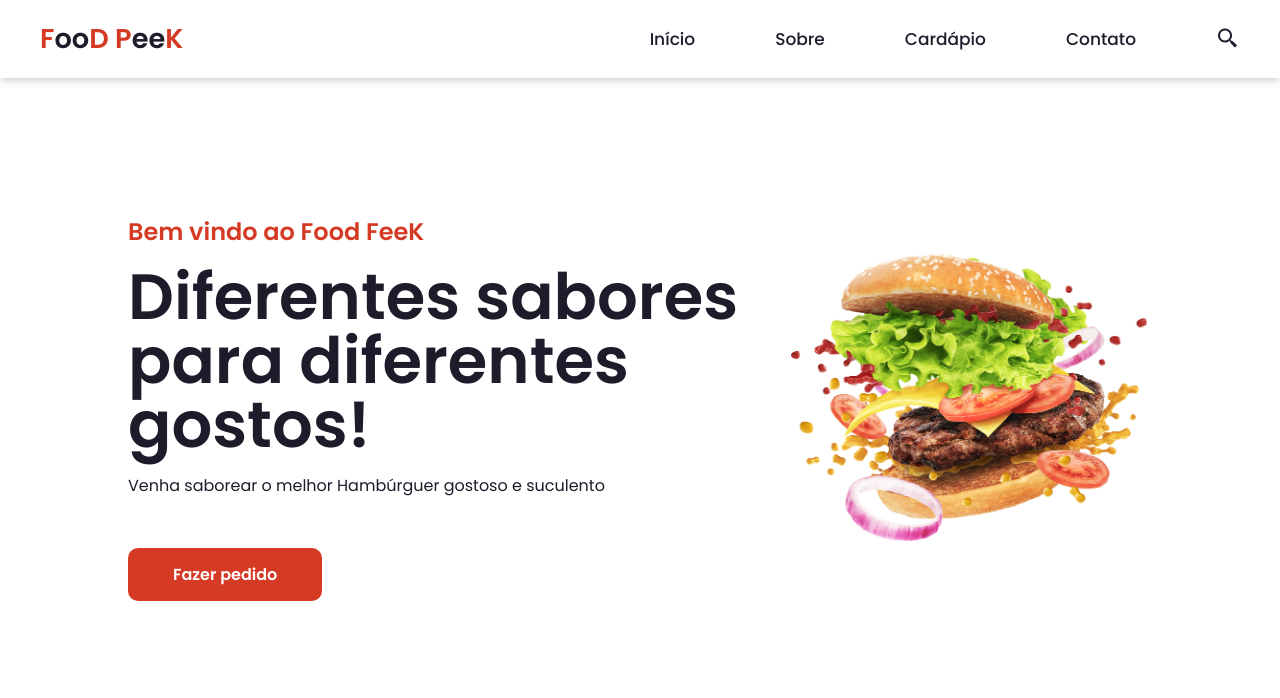
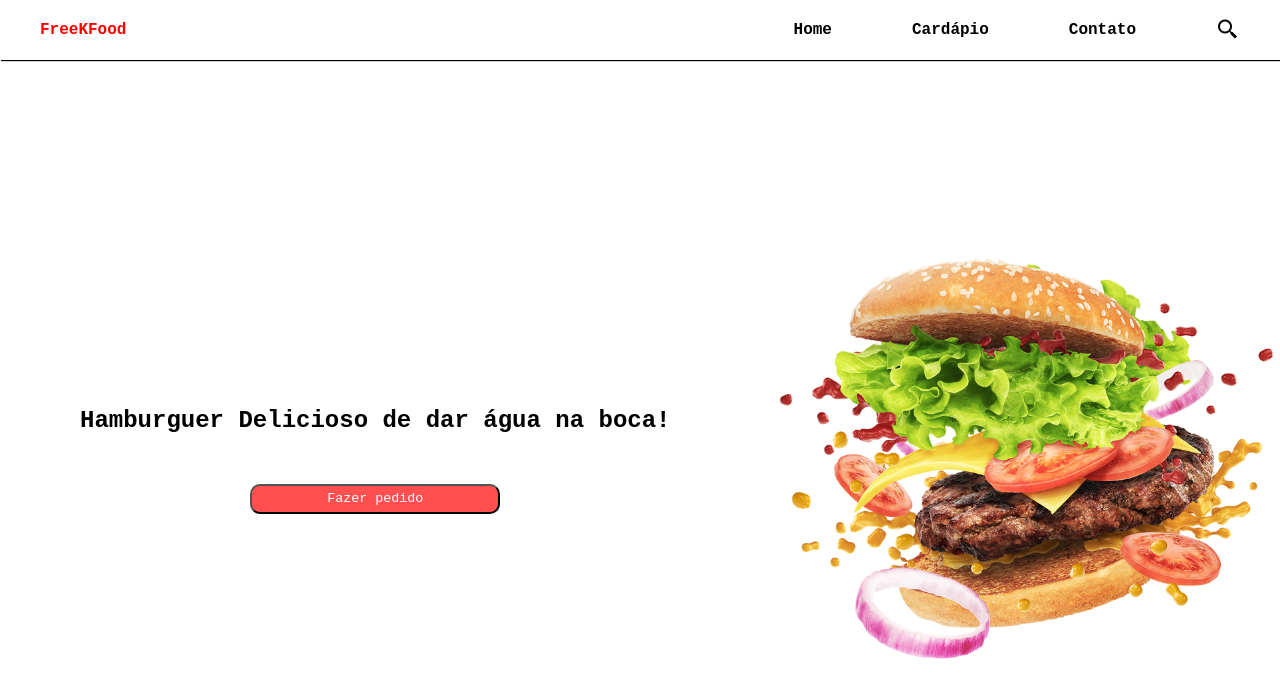
Before and after one commit to tiagoefrens/Landing-page-hamburgueria, a plain HTML site: page index.html in a window 1280 px wide. Drawn offline with nearby package versions, Linux system fonts and the light colour scheme.

Commit message:
alterações

```diff
--- a/index.html
+++ b/index.html
@@ -3,22 +3,21 @@
 <head>
     <meta charset="UTF-8">
     <meta name="viewport" content="width=device-width, initial-scale=1.0">
+    <link rel="stylesheet" href="style.css">
     <link href='https://unpkg.com/boxicons@2.1.4/css/boxicons.min.css' rel='stylesheet'>
-    <link rel="stylesheet" href="style.css">
     <script src="script.js" defer></script>
-    <title>Hambúrgueria</title>
-
+    <title>LP Hamburgueria</title>
 </head>
 <body>
     <header>
         <nav class="navigation">
-            <a href="#" class="logo">F<span>oo</span>D P<span>ee</span>K</a>
+            <a href="#" class="logo">FreeKFood</a>
             <ul class="nav-menu">
-                <li class="nav-item"><a href="#">Início</a></li>
-                <li class="nav-item"><a href="#">Sobre</a></li>
+                <li class="nav-item"><a href="#">Home</a></li>
                 <li class="nav-item"><a href="#">Cardápio</a></li>
                 <li class="nav-item"><a href="#">Contato</a></li>
                 <i class='bx bx-search-alt-2'></i>
+
             </ul>
             <div class="menu">
                 <span class="bar"></span>
@@ -27,19 +26,17 @@
             </div>
         </nav>
     </header>
+
     <main>
         <section class="home">
-            <div class="home-text">
-                <h4 class="text-h4">Bem vindo ao Food FeeK</h4>
-                <h1 class="text-h1">Diferentes sabores para diferentes gostos!</h1>
-                <p>Venha saborear o melhor Hambúrguer gostoso e suculento</p>
-                <a href="#" class="home-btn">Fazer pedido</a>
+            <div class="text">
+                <h1>Hamburguer Delicioso de dar água na boca!</h1>
+                <button class="btn">Fazer pedido</button>
+            </div>
+            <div class="img"><img src="img/imagem.png" alt=""></div>
 
-            </div>
-            <div class="home-img">
-                <img src="img/imagem.png" alt="hamburguer">
-            </div>
         </section>
     </main>
+
 </body>
 </html>
--- a/script.js
+++ b/script.js
@@ -1,7 +1,8 @@
 const menu = document.querySelector('.menu');
 const navMenu = document.querySelector('.nav-menu');
 
-menu.addEventListener('click', () =>{
+menu.addEventListener('click',()=>{
+
     menu.classList.toggle('ativo');
     navMenu.classList.toggle('ativo');
 })
--- a/style.css
+++ b/style.css
@@ -1,24 +1,15 @@
-@import url('https://fonts.googleapis.com/css2?family=Inter&family=Josefin+Sans:wght@100&family=Poppins:wght@300;400;500;600&display=swap');
-
 *{
     margin: 0;
     padding: 0;
     box-sizing: border-box;
-    font-family: 'Poppins', sans-serif;
+    text-decoration: none;
     list-style: none;
-    text-decoration: none;
-
-}
-
-:root{
-    --red: #d53A25;
-    --white: #fff;
-    --dark: #1e1c2a;
+    font-family: 'Courier New', Courier, monospace;
 }
 
 body{
-    color: var(--dark);
-    background-color: var(--white);
+    color: black;
+    background: white;
 }
 
 .navigation{
@@ -26,113 +17,110 @@ body{
     align-items: center;
     justify-content: space-between;
     padding: 18px 40px;
-    box-shadow: 0 0.1rem 0.5rem #ccc;
+    box-shadow: 1px 1px 1px black;
     width: 100%;
-    background-color: var(--white);
-    transition: all 0.5s ;
-    position: fixed;
+    transition: all 0.3s;
 }
 
-.navigation .logo{
-    color: var(--red);
-    font-size: 1.7rem;
-    font-weight: 600;
+.navigation ul li a{
+    font-size: 1rem;
+    color: black;
 }
 
-.logo span{
-    color: var(--dark);
+.navigation ul li a:hover{
+    color: red;
+    transition: all 0.5s;
 }
 
-.navigation ul{
+.nav-menu{
     display: flex;
     align-items: center;
     gap: 5rem;
+    font-weight: 600;
+    color: black;
 }
-.navigation ul li a {
-    color: var(--dark);
-    font-size: 17px;
-    font-weight: 500;
-    transition: all 0.5s;
+
+.logo{
+    color: red;
+    font-weight: bolder;
 }
-.navigation ul li a:hover{
-    color: var(--red);
+
+.navigation i{
+    font-size: 1.5rem;
+    cursor: pointer;
 }
-.navigation i {
-    cursor: pointer;
-    font-size: 1.5rem;
-}
+
 .menu{
     cursor: pointer;
     display: none;
 }
+
 .menu .bar{
    display: block;
    width: 28px;
    height: 3px;
    border-radius: 3px;
-    background-color: var(--dark);
+   background: black;
    margin: 5px auto;
-    transition: all 0.3s;
+   transition: all 0.5s;
 }
-.menu .bar:nth-child(1),
-.menu .bar:nth-child(3){
-    background-color: var(--red);
-}
+
 .home{
     width: 100%;
     height: 100vh;
     display: flex;
+    justify-content: space-between;
     align-items: center;
-    justify-content: space-between;
-    padding: 0 10%;
-}
-.home .text{
-    max-width: 37rem;
-}
-.home .home-text .text-h4{
-    font-size: 1.5rem;
-    color: var(--red);
-    margin-bottom: 1rem;
-}
-.home .home-text .text-h1{
-    font-size: 4rem;
-    margin-bottom: 1rem;
-    line-height: 4rem;
-}
-.home .home-text p{
-    margin-bottom: 4rem;
-}
-.home-btn{
-    padding: 15px 45px;
-    background-color: var(--red);
-    color: var(--white);
-    border-radius: 10px;
-    font-weight: 700;
-    transition: all 0.5s;
-}
-.home-btn:hover{
-    background-color: #fc4c35;
-}
-.home-img img{
-    width: 100%;
 }
 
-@media (max-width: 785px) {
+.btn{
+    background-color: rgba(255, 0, 0, 0.689);
+    color: white;
+    border-radius: 10px;
+    width: 250px;
+    height: 30px;
+    cursor: pointer;
+    margin-top: 50px;
+}
+
+.btn:hover{
+    background-color: brown;
+}
+
+.home .img img{
+    width: 500px;
+
+}
+
+.text{
+    display: flex;
+    flex-direction: column;
+    padding: 80px;
+    align-items: center;
+}
+
+
+@media (max-width: 785px){
     .navigation{
         padding: 18px 20px;
     }
+
     .menu{
         display: block;
     }
-    .menu.ativo .bar:nth-child(1) {
+
+    .menu.ativo .bar:nth-child(1){
         transform: translateY(8px) rotate(45deg);
     }
-    .menu.ativo .bar:nth-child(2) {
+
+    .menu.ativo .bar:nth-child(2){
       opacity: 0;
     }
-    .menu.ativo .bar:nth-child(3) {
+
+    .menu.ativo .bar:nth-child(3){
         transform: translateY(-8px) rotate(-45deg);
     }
+
     .nav-menu{
         position: fixed;
         right: -100%;
@@ -140,37 +128,25 @@ body{
         width: 100%;
         height: 100%;
         flex-direction: column;
-        background-color: var(--white);
+        background-color: #fff;
         gap: -10px;
-        transition: 0.3s;
+        transition: all 0.5s;
+
     }
+
     .nav-menu.ativo{
         right: 0;
     }
+
     .nav-item{
-        margin: 16px 0px;
+        margin: 16px 0;
     }
 
-    /* MAIN*/
+    .home{
+        display: flex;
+        flex-direction: column
+    }
 
-    .home{
-        padding: 100px 2%;
-        flex-direction: column;
-        text-align: center;
-        overflow-x: hidden;
-        gap: 5rem;
+
+
 }
-    .home .home-text .text-h4{
-        font-size: 15px;
-    }
-    .home .home-text  .text-h1{
-        font-size: 2.5rem;
-        line-height: 3rem;
-    }
-    .home p{
-        font-size: 15px;
-    }
-    .home-img{
-        width: 125%;
-    }
-}
```
Lines whose indentation alone changed are shown as unchanged.
